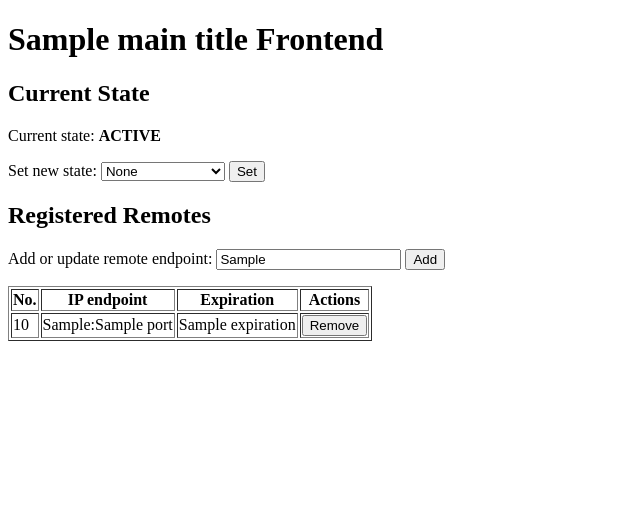
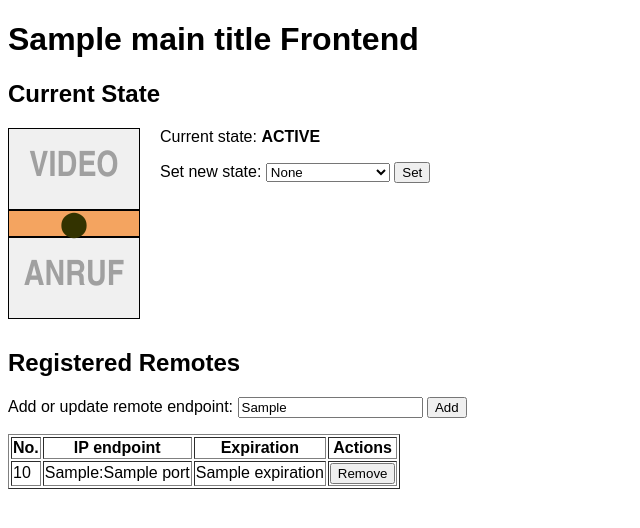
Before and after one commit to nbe95/home-office-light, a Flask app: template templates/frontend.html in a window 1280 px wide. Shown: the top 528 px of the page, without its empty margins (0-640 px from the left). Run offline with Flask 2, Linux system fonts and the light colour scheme; the template is opened without the code that fills it: most values are stand-ins (such as "Sample title", 1, 10 or a date in 2020).

Commit message:
Add preview box

```diff
--- /dev/null
+++ b/static/layout.css
@@ -0,0 +1,40 @@
+* {
+    font-family: Arial;
+    color: black;
+}
+
+h2 {
+    clear: both;
+}
+
+#preview {
+    float: left;
+    margin: 0px 20px 30px 0px;
+}
+
+#preview div.top,
+#preview div.bottom {
+    width: 130px;
+    height: 80px;
+    line-height: 80px;
+    font-size: 35px;
+    font-family: "Arial Narrow", Arial;
+    color: #a0a0a0;
+    text-transform: uppercase;
+    border: 1px solid black;
+    background: #f0f0f0;
+    text-align: center;
+    font-weight: bold;
+}
+
+#preview div.middle {
+    width: 130px;
+    height: 25px;
+    line-height: 25px;
+    font-size: 25px;
+    font-family: Arial;
+    color: #333300;
+    border: 1px solid black;
+    background: sandybrown;
+    text-align: center;
+}
--- a/templates/frontend.html
+++ b/templates/frontend.html
@@ -2,11 +2,17 @@
 <html>
     <head>
         <title>{{ main_title }} Frontend</title>
+        <link rel="stylesheet" type="text/css" href="{{ url_for('static', filename='layout.css') }}" />
     </head>
     <body>
         <h1>{{ main_title }} Frontend</h1>
 
         <h2>Current State</h2>
+        <div id="preview" class="{{ current_state }}">
+            <div class="top">Video</div>
+            <div class="middle">&#x2B24;</div>
+            <div class="bottom">Anruf</div>
+        </div>
         <form action="/" method="post">
             <p>
                 Current state: <strong>{{ current_state|upper }}</strong>
```
